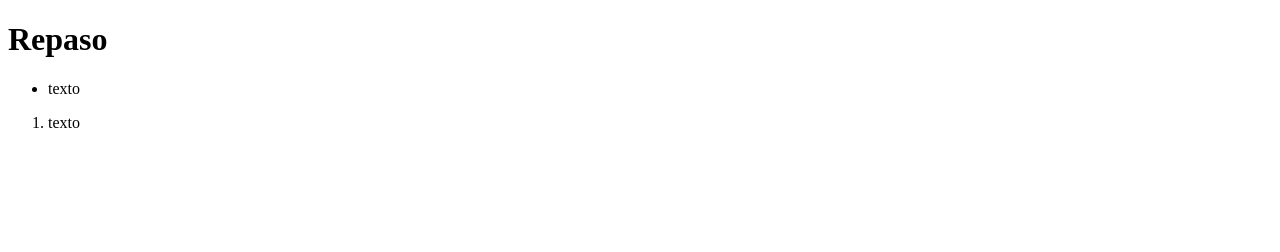
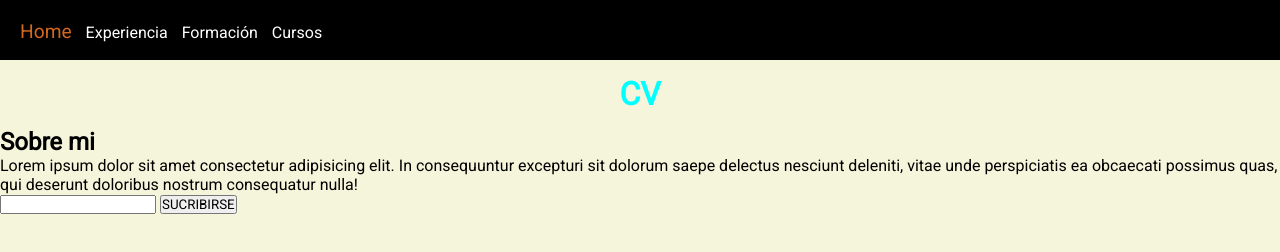
Before and after one commit to carlolopezcodo2022/codo-22569-front-2022-2C, a plain HTML site: page clase9/index.html in a window 1280 px wide. Drawn offline with Linux system fonts and the light colour scheme.

Commit message:
repaso: menu

```diff
--- /dev/null
+++ b/clase9/css/styles.css
@@ -0,0 +1,60 @@
+/*agrego en la primer linea las fuentes*/
+@import url('https://fonts.googleapis.com/css2?family=Roboto:wght@100;300;400&display=swap');
+
+/*todo en sitio usa google-font*/
+*{
+    font-family: 'Roboto', sans-serif;
+    margin: 0;
+    padding: 0;
+}
+
+body {
+   background-color: beige;
+}
+
+/*
+    creo una clase:
+*/
+.menu-container {
+    list-style-type: none;
+    background-color: black;
+    padding: 15px;
+    height: 30px;
+}
+
+.menu-container li {
+    display: inline-block;
+    margin: 5px;
+}
+
+.menu-container li a {
+    text-decoration: none;
+    display: block;
+    height: 50px;
+    /* border: 1px solid blue; */
+    color:white;
+}
+
+/*
+    :hover
+    pseudoclases: cuando paso el mouse sobre "algo"
+*/
+.menu-container li a:hover {
+    color: blueviolet;
+    /* background-color: white; */
+    /*redondear el borde*/
+    /* border-radius: 15px; */
+    font-weight: bolder;
+}
+
+.menu-container li a.active {
+    font-size: 1.2em;
+    color:chocolate;
+}
+
+/*section de main*/
+h1 {
+    text-align: center;
+    color:aqua;
+    margin: 15px;
+}
--- a/clase9/index.html
+++ b/clase9/index.html
@@ -4,27 +4,47 @@
     <meta charset="UTF-8">
     <meta http-equiv="X-UA-Compatible" content="IE=edge">
     <meta name="viewport" content="width=device-width, initial-scale=1.0">
-    <title>Document</title>
+    <title>Mi CV</title>
+    <!--agregar la hoja de estilos principal-->
+    <link rel="stylesheet" href="./css/styles.css">
 </head>
 <body>
     <header>
-        <h1>Repaso</h1>
+        <nav>
+            <ul class="menu-container">
+                <li>
+                    <a href="index.html" class="active">Home</a>
+                </li>
+                <li>
+                    <a href="./pages/experiencia.html">Experiencia</a>
+                </li>
+                <li>
+                    <a href="./pages/formacion.html">Formación</a>
+                </li>
+                <li>
+                    <a href="./pages/cursos.html">Cursos</a>
+                </li>
+            </ul>
+        </nav>
+        <h1>CV</h1>
     </header>
 
     <main>
         <section>
-            <!-- html -> ul-->
-            <ul>
-                <li>
-                    texto
-                </li>
-            </ul>
-            <ol>
-                <li>
-                    texto
-                </li>
-            </ol>
+            <h2>
+                Sobre mi
+            </h2>
+            <p>
+                Lorem ipsum dolor sit amet consectetur adipisicing elit. In consequuntur excepturi sit dolorum saepe delectus nesciunt deleniti, vitae unde perspiciatis ea obcaecati possimus quas, qui deserunt doloribus nostrum consequatur nulla!
+            </p>
         </section>
     </main>
+
+    <footer>
+        <form>
+            <input type="email">
+            <button>SUCRIBIRSE</button>
+        </form>
+    </footer>
 </body>
 </html>
```
Also changed, not shown: clase9/pages/cursos.html (added, +43 -0 lines), clase9/pages/experiencia.html (added, +46 -0 lines), clase9/pages/formacion.html (added, +46 -0 lines).
